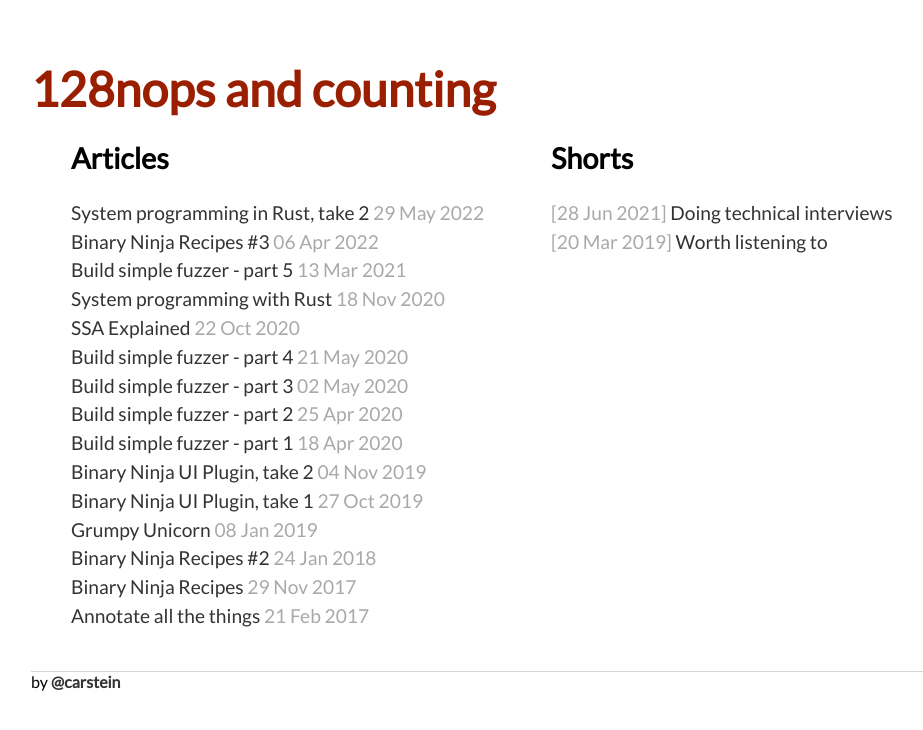
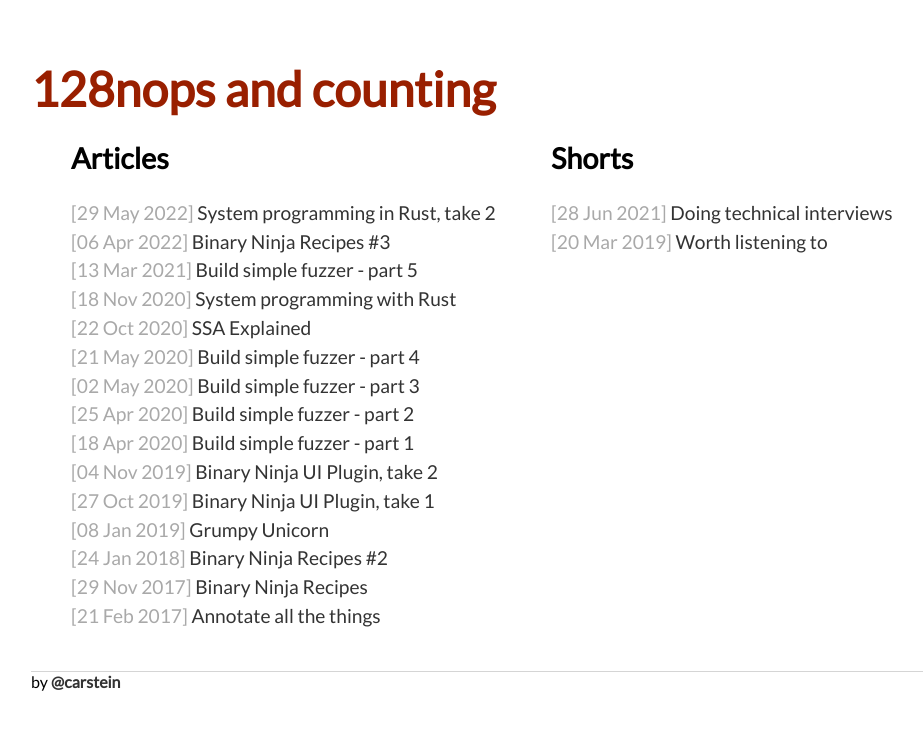
Before and after one commit to carstein/carstein.github.io, a Jekyll site: the page built from index.html, in a window 1280 px wide. Shown: the top 730 px of the page, without its empty margins (129-1052 px from the left). Built offline with Jekyll 4.4.1, drawn with Linux system fonts in a browser that asks for light colours; a style sheet for code colours, icons or effects is not loaded.

Commit message:
Fix template

```diff
--- a/index.html
+++ b/index.html
@@ -9,8 +9,8 @@
     {% for post in site.posts %}
       {% unless post.tags contains "Short" %}
       <li>
+        <span class="post_date">[{{ post.date | date_to_string }}]</span>
         <a href="{{post.url}}" title="{{post.title}}">{{post.title}}</a>
-        <span class="post_date">{{ post.date | date_to_string }}</span>
       </li>
       {% endunless %}
     {% endfor %}
```
